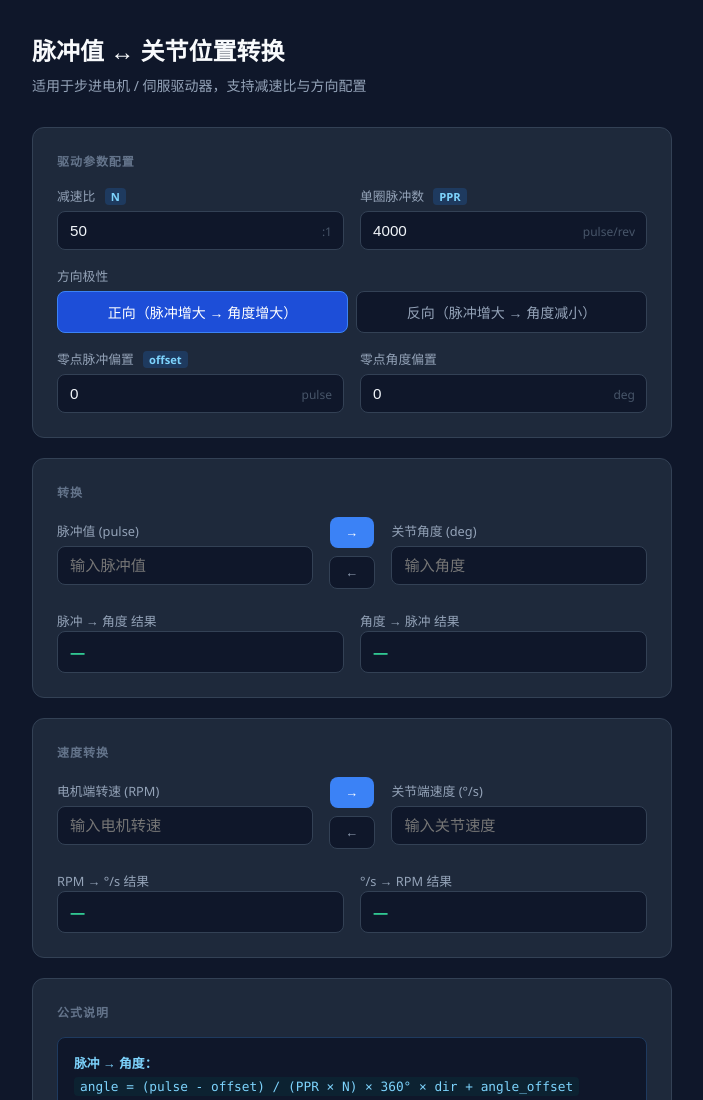
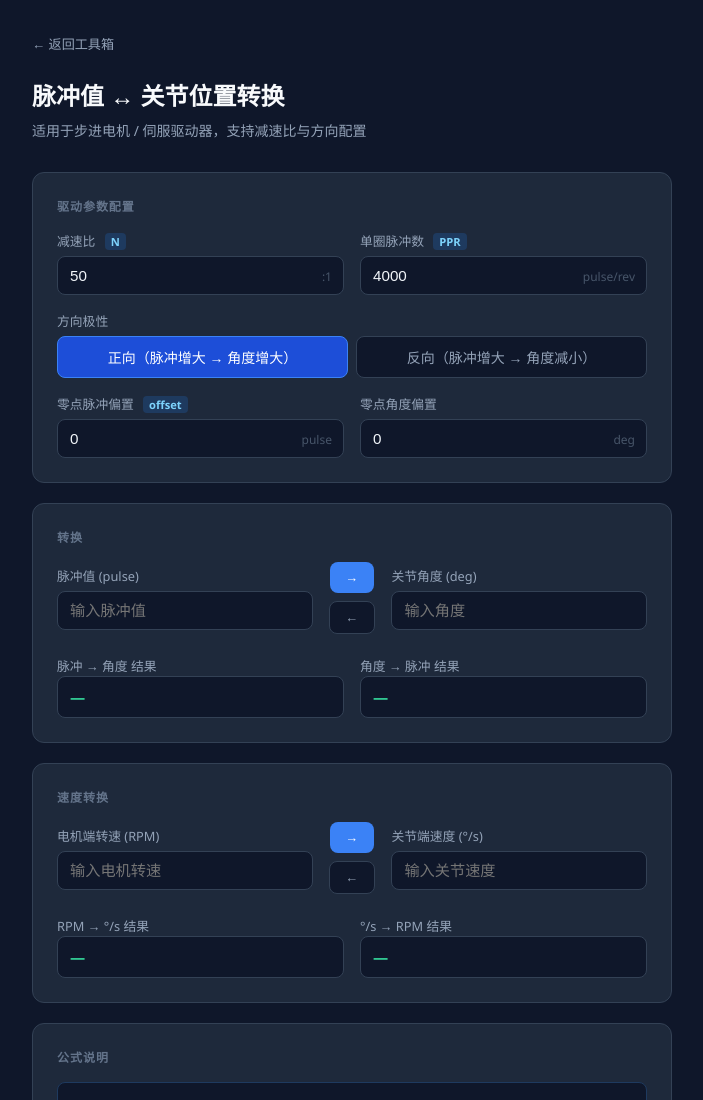
Before and after one commit to Jelatine/motion-toolbox, a plain HTML site: page tools/pulse_joint_converter.html in a window 1280 px wide. Shown: the top 1100 px of the page, without its empty margins (288-991 px from the left). Drawn offline with Linux system fonts and the light colour scheme.

Commit message:
fix: open tools in the same tab and add back links on all pages
Co-authored-by: Cursor <cursoragent@cursor.com>

```diff
--- a/tools/pulse_joint_converter.html
+++ b/tools/pulse_joint_converter.html
@@ -17,6 +17,14 @@
       max-width: 640px;
       margin: 0 auto;
     }
+    .back {
+      display: inline-block;
+      margin-bottom: 24px;
+      color: #94a3b8;
+      font-size: 0.82rem;
+      text-decoration: none;
+    }
+    .back:hover { color: #93c5fd; }
     h1 {
       font-size: 1.5rem;
       font-weight: 600;
@@ -187,6 +195,7 @@
 </head>
 <body>
 <div class="container">
+  <a class="back" href="../index.html">← 返回工具箱</a>
   <h1>脉冲值 ↔ 关节位置转换</h1>
   <p class="subtitle">适用于步进电机 / 伺服驱动器，支持减速比与方向配置</p>
 
```
Also changed, not shown: index.html (+1 -3 lines), tools/canopen_assistant.html (+3 -0 lines), tools/robot_dh_modeler.html (+1 -1 lines), tools/trajectory_planner.html (+3 -0 lines).
